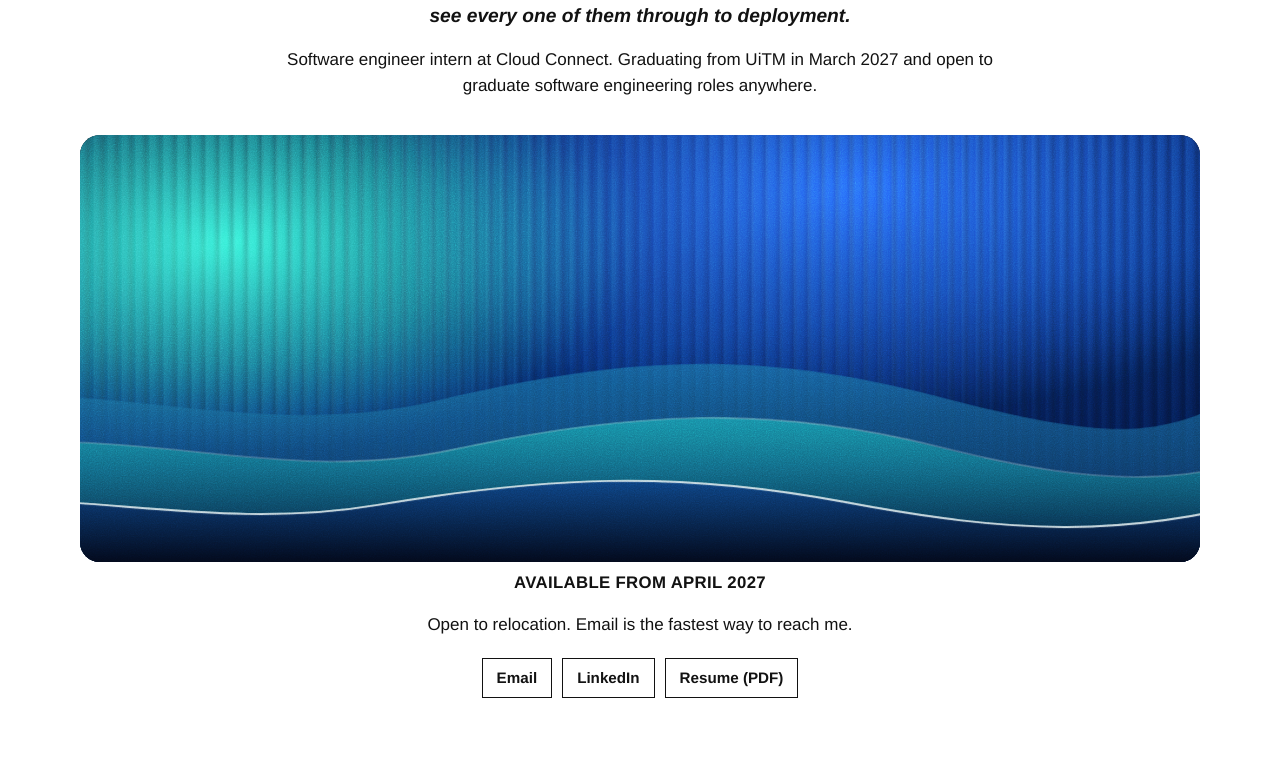
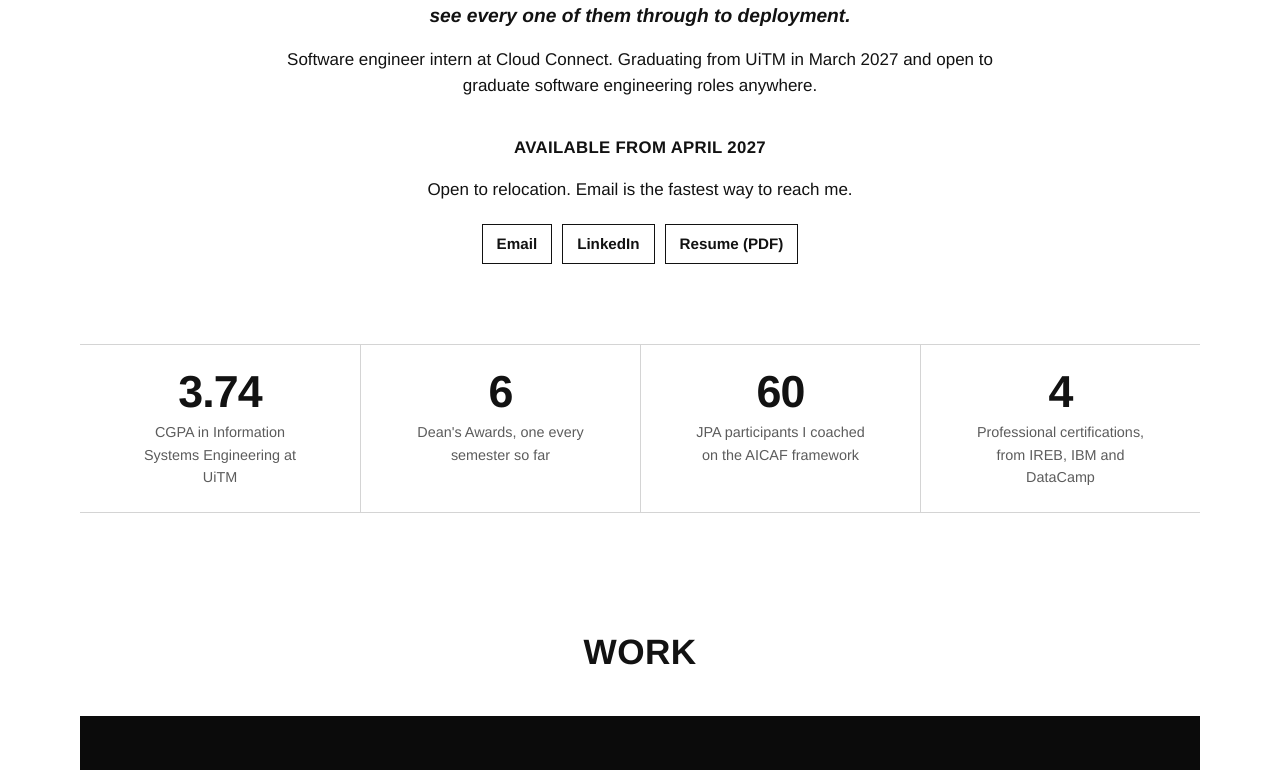
Before and after one commit to izzahff/portfolio, a Next.js app: page / in a window 1280 px wide. Shown: the part 220-990 px from the top of the page. Built offline with nearby package versions, Linux system fonts and the light colour scheme.

Commit message:
Revert "Add ocean banner under the hero"
This reverts commit fb8798c7a70a21ce976432b49f82d94c19a78525.

```diff
--- a/app/components/Ocean.tsx
+++ /dev/null
@@ -1,45 +0,0 @@
-// Decorative ocean banner: a deep-sea gradient seen through ribbed "fractal glass",
-// film grain on top, and layered swells with a foam line along the bottom.
-export default function Ocean() {
-  return (
-    <div className="ocean" aria-hidden="true">
-      <div className="ocean-sea" />
-      <div className="ocean-glass" />
-      <div className="ocean-ribs" />
-      <svg className="ocean-wave" viewBox="0 0 1440 300" preserveAspectRatio="none">
-        <defs>
-          <linearGradient id="swellBack" x1="0" y1="0" x2="0" y2="1">
-            <stop offset="0" stopColor="#1f7fae" stopOpacity="0.55" />
-            <stop offset="1" stopColor="#06163f" stopOpacity="0.9" />
-          </linearGradient>
-          <linearGradient id="swellMid" x1="0" y1="0" x2="0" y2="1">
-            <stop offset="0" stopColor="#1a9fb0" stopOpacity="0.75" />
-            <stop offset="1" stopColor="#041030" />
-          </linearGradient>
-          <linearGradient id="swellFront" x1="0" y1="0" x2="0" y2="1">
-            <stop offset="0" stopColor="#0d3f7a" />
-            <stop offset="1" stopColor="#020615" />
-          </linearGradient>
-        </defs>
-        <g className="back">
-          <path className="swell back" d="M0 120 C 180 70, 360 160, 560 110 S 900 50, 1100 105 S 1340 150, 1440 95 L 1440 300 L 0 300 Z" />
-        </g>
-        <g className="mid">
-          <path className="swell mid" d="M0 175 C 160 135, 330 215, 520 172 S 860 120, 1040 168 S 1320 215, 1440 160 L 1440 300 L 0 300 Z" />
-          <path className="foam soft" d="M0 175 C 160 135, 330 215, 520 172 S 860 120, 1040 168 S 1320 215, 1440 160" />
-        </g>
-        <g className="crest">
-          <path className="swell front" d="M0 232 C 140 205, 300 262, 480 230 S 800 190, 980 226 S 1280 268, 1440 222 L 1440 300 L 0 300 Z" />
-          <path className="foam" d="M0 232 C 140 205, 300 262, 480 230 S 800 190, 980 226 S 1280 268, 1440 222" />
-        </g>
-      </svg>
-      <svg className="ocean-grain" xmlns="http://www.w3.org/2000/svg">
-        <filter id="grain">
-          <feTurbulence type="fractalNoise" baseFrequency="0.85" numOctaves="3" stitchTiles="stitch" />
-          <feColorMatrix type="saturate" values="0" />
-        </filter>
-        <rect width="100%" height="100%" filter="url(#grain)" />
-      </svg>
-    </div>
-  );
-}
--- a/app/globals.css
+++ b/app/globals.css
@@ -229,34 +229,3 @@ summary:hover { background: var(--ink); color: var(--bg); }
   .flow { grid-template-columns: 1fr; }
   .stage { padding: 28px 22px; }
 }
-
-/* Ocean banner */
-.ocean { position: relative; overflow: hidden; border-radius: 20px; aspect-ratio: 21 / 8; margin-top: 8px; background: #030817; isolation: isolate; }
-.ocean-sea, .ocean-glass { position: absolute; inset: -12%; background:
-  radial-gradient(45% 60% at 18% 32%, rgba(64, 224, 200, 0.95) 0%, rgba(64, 224, 200, 0) 65%),
-  radial-gradient(50% 60% at 62% 22%, rgba(48, 110, 235, 0.9) 0%, rgba(48, 110, 235, 0) 70%),
-  radial-gradient(40% 45% at 8% 105%, rgba(214, 236, 240, 0.85) 0%, rgba(214, 236, 240, 0) 70%),
-  radial-gradient(60% 60% at 90% 90%, #071a4f 0%, rgba(7, 26, 79, 0) 70%),
-  linear-gradient(170deg, #051231 0%, #0a2a63 50%, #020615 100%); }
-.ocean-glass { background-position: 18px 0; filter: brightness(1.14) saturate(1.1); opacity: 0.85;
-  -webkit-mask-image: repeating-linear-gradient(90deg, transparent 0, #000 4px, #000 9px, transparent 14px);
-  mask-image: repeating-linear-gradient(90deg, transparent 0, #000 4px, #000 9px, transparent 14px); }
-.ocean-ribs { position: absolute; inset: 0; background: repeating-linear-gradient(90deg, rgba(255,255,255,0.07) 0, rgba(255,255,255,0) 5px, rgba(0,0,0,0.16) 13px, rgba(255,255,255,0.07) 14px); mix-blend-mode: soft-light; }
-.ocean-wave { position: absolute; left: -10%; bottom: -1px; width: 120%; max-width: none; height: 62%; }
-.swell { transform-box: fill-box; }
-.swell.back { fill: url(#swellBack); }
-.swell.mid { fill: url(#swellMid); }
-.swell.front { fill: url(#swellFront); }
-.foam { fill: none; stroke: rgba(230, 244, 246, 0.85); stroke-width: 2.2; stroke-linecap: round; }
-.foam.soft { stroke: rgba(230, 244, 246, 0.35); stroke-width: 1.2; }
-.ocean-grain { position: absolute; inset: 0; width: 100%; height: 100%; opacity: 0.5; mix-blend-mode: overlay; pointer-events: none; }
-@media (prefers-reduced-motion: no-preference) {
-  .ocean-sea { animation: drift 20s ease-in-out infinite alternate; }
-  .ocean-glass { animation: drift 15s ease-in-out infinite alternate-reverse; }
-  .ocean-wave .back { animation: swell 11s ease-in-out infinite alternate; }
-  .ocean-wave .mid { animation: swell 8s ease-in-out infinite alternate-reverse; }
-  .ocean-wave .crest { animation: swell 6.5s ease-in-out infinite alternate; }
-}
-@keyframes drift { to { transform: translate3d(4%, -3%, 0) scale(1.05); } }
-@keyframes swell { to { transform: translate3d(-3%, 5px, 0); } }
-@media (max-width: 600px) { .ocean { aspect-ratio: 4 / 3; border-radius: 14px; } .ocean-wave { height: 50%; } }
--- a/app/page.tsx
+++ b/app/page.tsx
@@ -1,6 +1,5 @@
 import Link from "next/link";
 import { Header, Footer } from "./components/Chrome";
-import Ocean from "./components/Ocean";
 import {
   contact,
   facts,
@@ -42,10 +41,6 @@ export default function Home() {
             Software engineer intern at Cloud Connect. Graduating from UiTM in March 2027 and open to graduate
             software engineering roles anywhere.
           </p>
-        </section>
-
-        <section className="wide" aria-label="Ocean banner">
-          <Ocean />
         </section>
 
         <section className="col status" aria-labelledby="avail">
```
